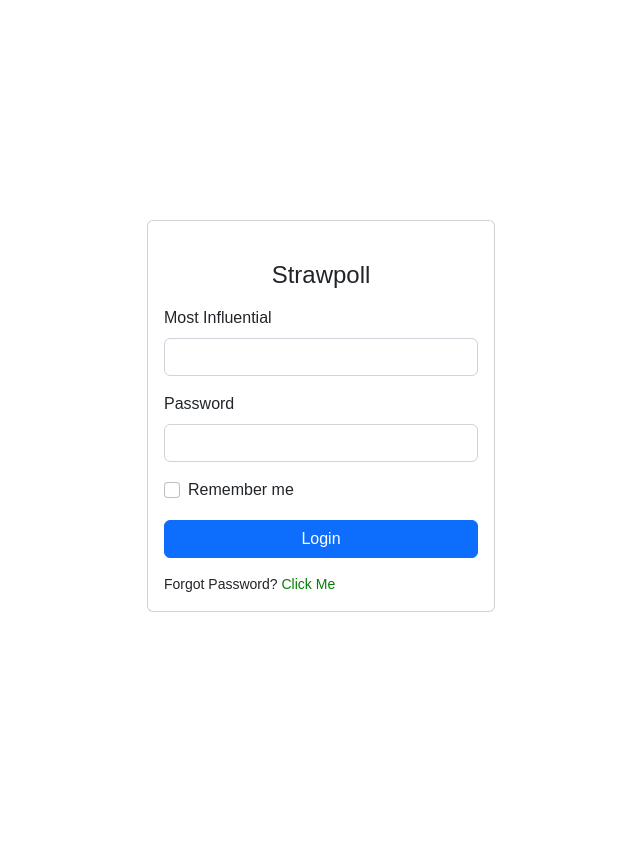
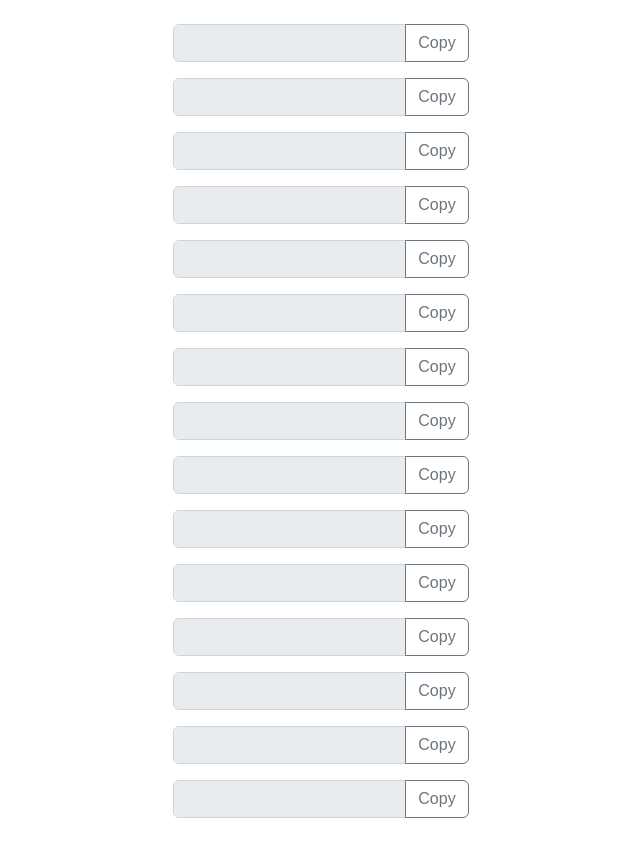
Before and after one commit to 56radius/vote-poll, a React (Create React App) app: page / in a window 1280 px wide. Shown: the whole page, without its empty margins (319-959 px from the left). Before the commit the page ends 800 px from the top, so only its background shows below. Built offline with nearby package versions, Linux system fonts and the light colour scheme.

Commit message:
Creating the main screen page

```diff
--- a/src/components/HomeScreen.js
+++ b/src/components/HomeScreen.js
@@ -1,4 +1,5 @@
-import React from "react";
+import React, { useState } from "react";
+
 //importing css code
 import ".././assets/css/style.css";
 
@@ -11,116 +12,48 @@
 import ".././assets/vendor/swiper/swiper-bundle.min.css";
 
 function HomeScreen() {
-    return(
+  const [links, setLinks] = useState(Array(15).fill("")); // Array to store links for each category
+
+  // Function to handle copying link to clipboard
+  const copyToClipboard = (index) => {
+    const linkToCopy = links[index];
+    navigator.clipboard.writeText(linkToCopy)
+      .then(() => {
+        console.log("Link copied to clipboard:", linkToCopy);
+        // You can add a toast or notification to indicate successful copy
+      })
+      .catch((error) => {
+        console.error("Failed to copy:", error);
+      });
+  };
+
+  return (
     <div>
       <main>
         <div className="container">
           <section className="section register min-vh-100 d-flex flex-column align-items-center justify-content-center py-4">
             <div className="container">
               <div className="row justify-content-center">
-                <div className="col-lg-4 col-md-6 d-flex flex-column align-items-center justify-content-center">
-                  <div className="d-flex justify-content-center py-4">
+                <div className="col-lg-8 col-md-10 d-flex flex-column align-items-center justify-content-center">
+                  {links.map((link, index) => (
+                    <div key={index} className="mb-3">
+                      <div className="input-group">
+                        <input
+                          type="text"
+                          className="form-control"
+                          value={link}
+                          disabled
+                        />
                         <button
-                      style={{
-                        borderWidth: 0,
-                        background: "#fff",
-                      }}
-                      href="index.html"
-                      className="logo d-flex align-items-center w-auto"
+                          className="btn btn-outline-secondary"
+                          type="button"
+                          onClick={() => copyToClipboard(index)}
                         >
-
+                          Copy
                         </button>
                       </div>
-                  <form action="" className="mt" method="post">
-                    <div className="card mb-3">
-                      <div className="card-body">
-                        <div className="pt-4 pb-2">
-                          <h5 className="card-title text-center pb-0 fs-4">
-                            {" "}
-                       Strawpoll
-                          </h5>
                     </div>
-
-                        <form className="row g-3 needs-validation" noValidate>
-                          <div className="col-12">
-                            <label htmlFor="email" className="form-label">
-                              Most Influential
-                            </label>
-                            <input
-                              type="email"
-                              className="form-control"
-
-                              required
-                            />
-                            <div className="invalid-feedback">
-                              Please enter your email!
-                            </div>
-                          </div>
-
-                          <div className="col-12">
-                            <label
-                              htmlFor="yourPassword"
-                              className="form-label"
-                            >
-                              Password
-                            </label>
-                            <input
-                              type="password"
-                              className="form-control"
-
-
-                              required
-                            />
-                            <div className="invalid-feedback">
-                              Please enter your password!
-                            </div>
-                          </div>
-
-                          <div className="col-12">
-                            <div className="form-check">
-                              <input
-                                className="form-check-input"
-                                type="checkbox"
-                                name="remember"
-                                value="true"
-                                id="rememberMe"
-                              />
-                              <label
-                                className="form-check-label"
-                                htmlFor="rememberMe"
-                              >
-                                Remember me
-                              </label>
-                            </div>
-                          </div>
-                          <div className="col-12">
-                            <button
-
-                              className="btn btn-primary w-100"
-                              name="login"
-                              type="button"
-                            >
-                              Login
-                            </button>
-                          </div>
-
-                          {/* Forgot password */}
-                          <div className="col-12">
-                            <p className="small mb-0">
-                              Forgot Password? {""}
-                              <a
-                                style={{ color: "green" }}
-
-                              >
-                                Click Me
-                              </a>
-                            </p>
-                          </div>
-
-                        </form>
-                      </div>
-                    </div>
-                  </form>
+                  ))}
                 </div>
               </div>
             </div>
```
Lines whose indentation alone changed are shown as unchanged.
